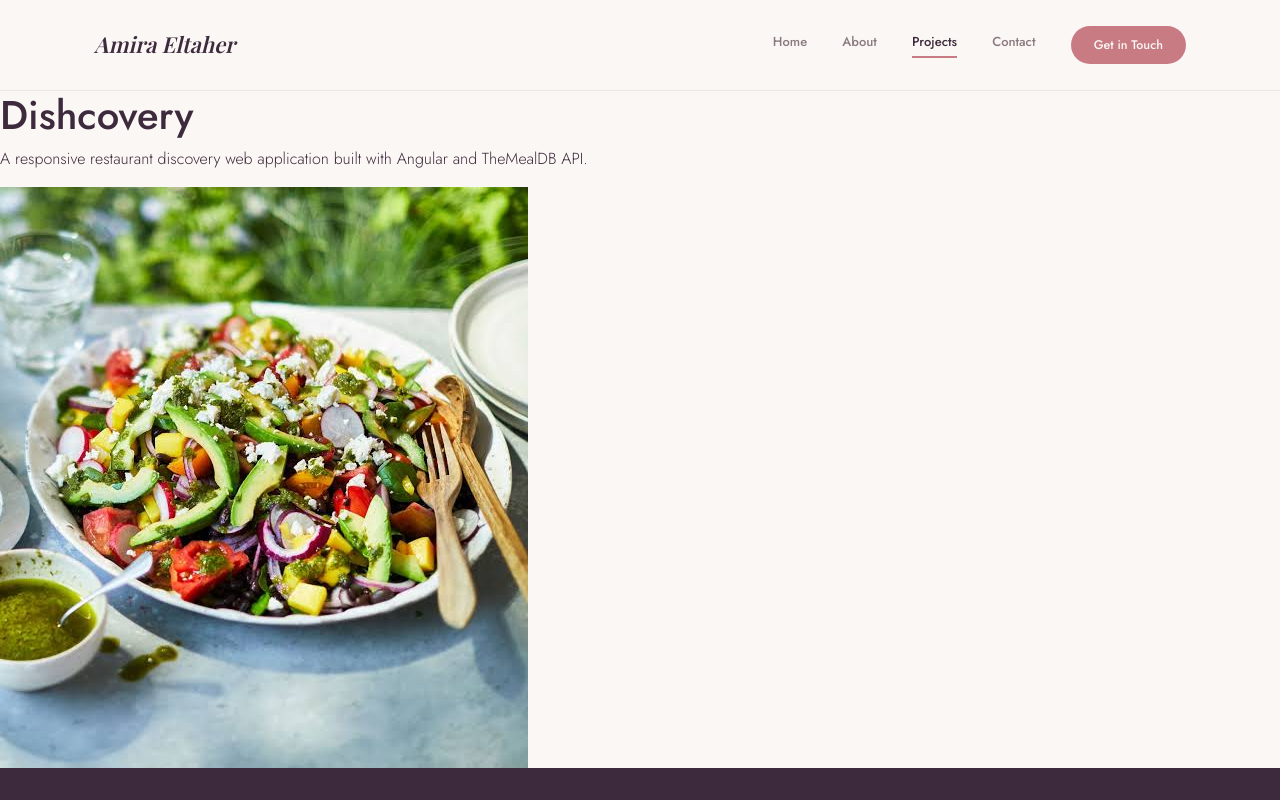
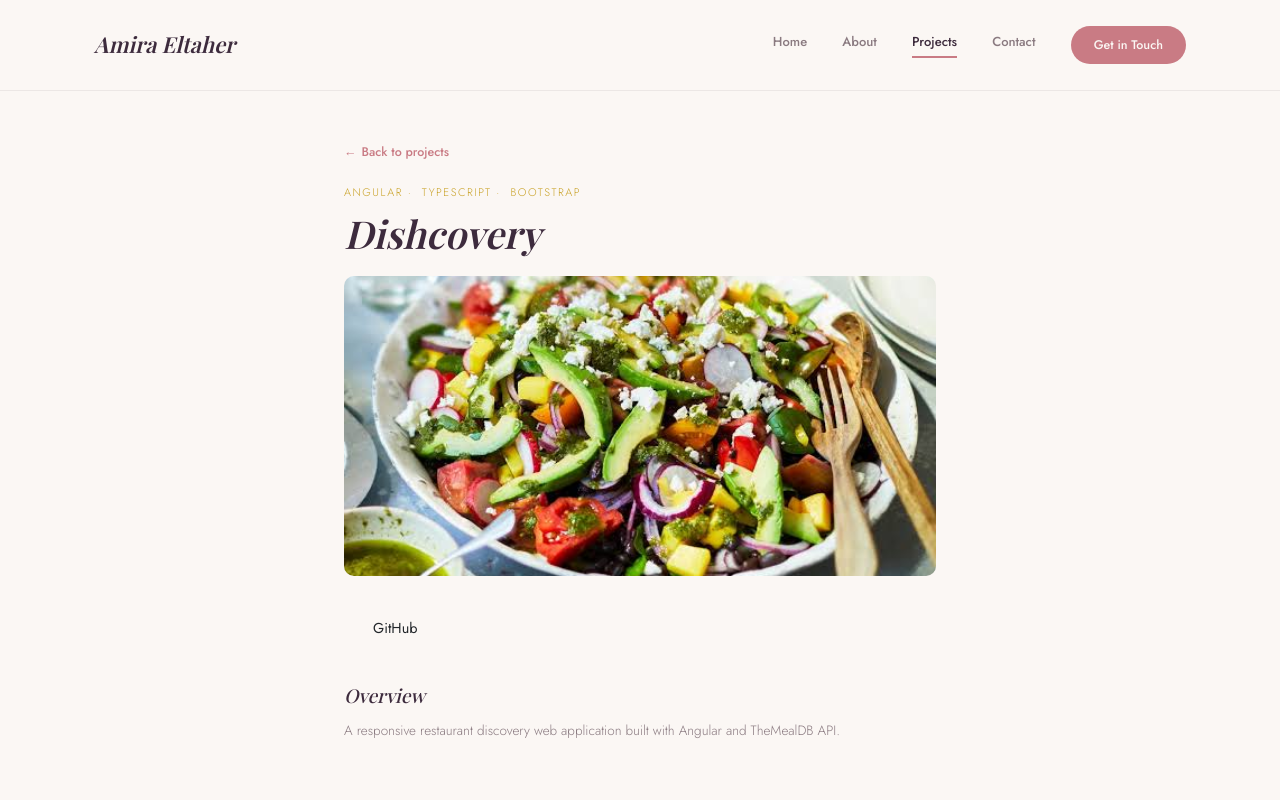
Before and after one commit to AmiraEltaher/Portfolio, an Angular app: page /projects/1 in a window 1280 px wide. Shown: the top 800 px of the page. Built offline with nearby package versions, Linux system fonts and the light colour scheme.

Commit message:
Style project details component

```diff
--- a/src/app/pages/project-details/project-details.component.html
+++ b/src/app/pages/project-details/project-details.component.html
@@ -1,5 +1,42 @@
-<div *ngIf="selectedProject ">
-  <h1>{{selectedProject.title}}</h1>
-  <p>{{selectedProject.description}}</p>
-  <img [src]="selectedProject.image" alt="">
-</div>
+<section class="project-details container" *ngIf="selectedProject; else notFound">
+  <a class="project-details__back" routerLink="/projects">
+    <span aria-hidden="true">&larr;</span> Back to projects
+  </a>
+
+  <div class="project-details__tags" *ngIf="selectedProject.technologies?.length">
+    <span *ngFor="let tech of selectedProject.technologies; let last = last">
+      {{ tech }}<span *ngIf="!last">&nbsp;&middot;&nbsp;</span>
+    </span>
+  </div>
+
+  <h1 class="project-details__title">{{ selectedProject.title }}</h1>
+
+  <div class="project-details__image-wrap">
+    <img
+      class="project-details__image"
+      [src]="selectedProject.image"
+      [alt]="selectedProject.title"
+    />
+  </div>
+
+  <div class="project-details__links">
+
+    <a  class="btn btn-outline-gold"
+      [href]="selectedProject.githubLink"
+      target="_blank"
+      rel="noopener"
+    >GitHub</a>
+  </div>
+
+  <h2 class="project-details__heading">Overview</h2>
+  <p class="project-details__text">{{ selectedProject.description }}</p>
+</section>
+
+<ng-template #notFound>
+  <div class="project-details__empty container">
+    <p>Project not found.</p>
+    <a class="project-details__back" routerLink="/projects">
+      <span aria-hidden="true">&larr;</span> Back to projects
+    </a>
+  </div>
+</ng-template>
--- a/src/app/pages/project-details/project-details.component.scss
+++ b/src/app/pages/project-details/project-details.component.scss
@@ -0,0 +1,88 @@
+.project-details {
+  max-width: 640px;
+  margin: 0 auto;
+  padding: 3rem 1.5rem 4rem;
+
+  &__back {
+    display: inline-flex;
+    align-items: center;
+    gap: 5px;
+    font-size: 12.5px;
+    font-weight: 500;
+    color: var(--color-rose);
+    text-decoration: none;
+    cursor: pointer;
+    margin-bottom: 22px;
+    transition: gap 0.2s ease;
+
+    &:hover {
+      gap: 8px;
+    }
+  }
+
+  &__tags {
+    font-size: 11px;
+    letter-spacing: 1.5px;
+    text-transform: uppercase;
+    color: var(--color-gold);
+    margin-bottom: 10px;
+  }
+
+  &__title {
+    font-family: var(--font-display);
+    font-style: italic;
+    font-weight: 600;
+    font-size: clamp(1.75rem, 4vw, 2.4rem);
+    color: var(--color-text);
+    margin: 0 0 20px;
+  }
+
+  &__image-wrap {
+    width: 100%;
+    height: 300px;
+    border-radius: 10px;
+    overflow: hidden;
+    margin-bottom: 28px;
+    background: linear-gradient(135deg, #EBD3D8, #F2E4C9);
+  }
+
+  &__image {
+    width: 100%;
+    height: 100%;
+    object-fit: cover;
+    display: block;
+  }
+
+  &__links {
+    margin-bottom: 30px;
+  }
+
+  &__heading {
+    font-family: var(--font-display);
+    font-style: italic;
+    font-weight: 500;
+    font-size: 19px;
+    color: var(--color-text);
+    margin: 0 0 12px;
+  }
+
+  &__text {
+    font-size: 13.5px;
+    font-weight: 300;
+    color: var(--color-muted);
+    line-height: 1.8;
+    margin: 0 0 26px;
+  }
+
+  &__empty {
+    max-width: 640px;
+    margin: 0 auto;
+    padding: 4rem 1.5rem;
+    text-align: center;
+
+    p {
+      color: var(--color-muted);
+      margin-bottom: 16px;
+    }
+  }
+}
--- a/src/app/pages/project-details/project-details.component.ts
+++ b/src/app/pages/project-details/project-details.component.ts
@@ -1,12 +1,12 @@
 import { Component } from '@angular/core';
-import { ActivatedRoute } from '@angular/router';
+import { RouterLink,ActivatedRoute } from '@angular/router';
 import { Project } from '../../models/project';
-import { NgIf } from '@angular/common';
+import { NgIf , NgFor} from '@angular/common';
 
 @Component({
   selector: 'app-project-details',
   standalone: true,
-  imports: [NgIf],
+  imports: [RouterLink,NgIf,NgFor],
   templateUrl: './project-details.component.html',
   styleUrl: './project-details.component.scss',
 })
```
